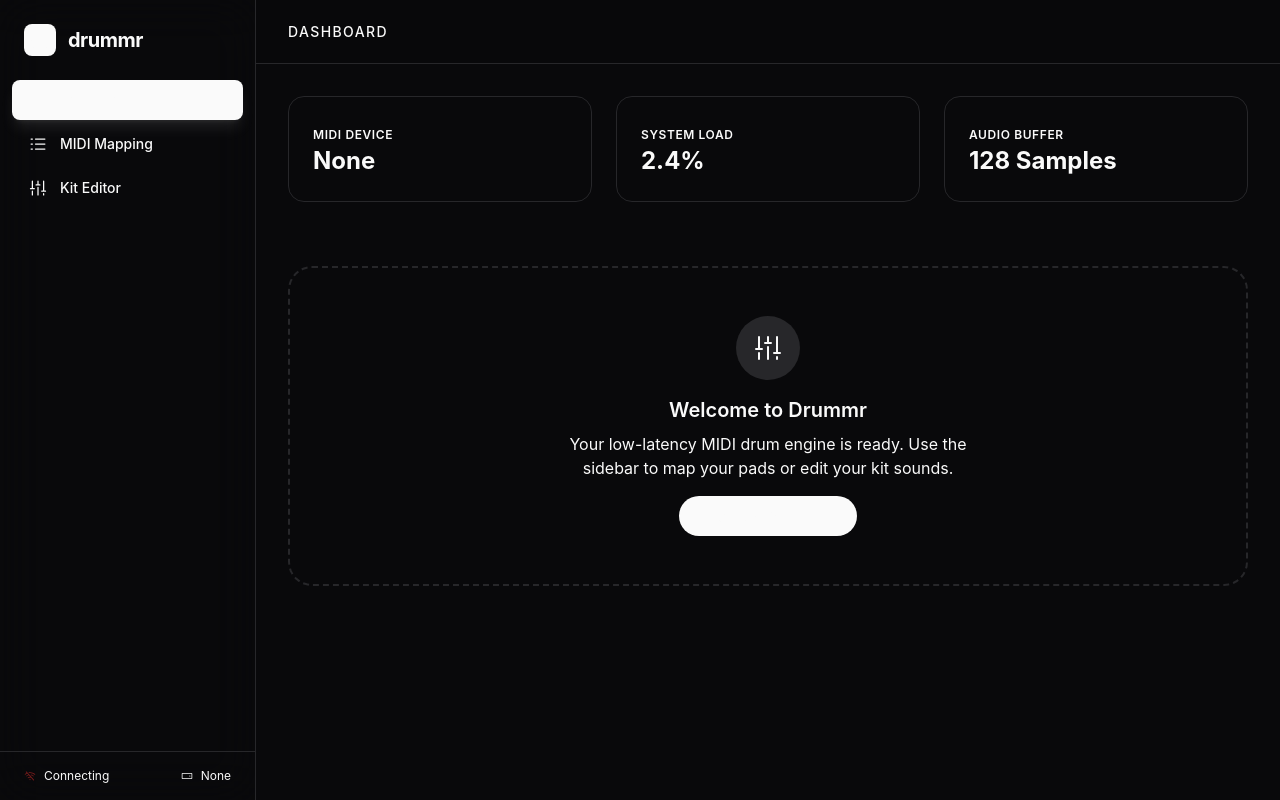
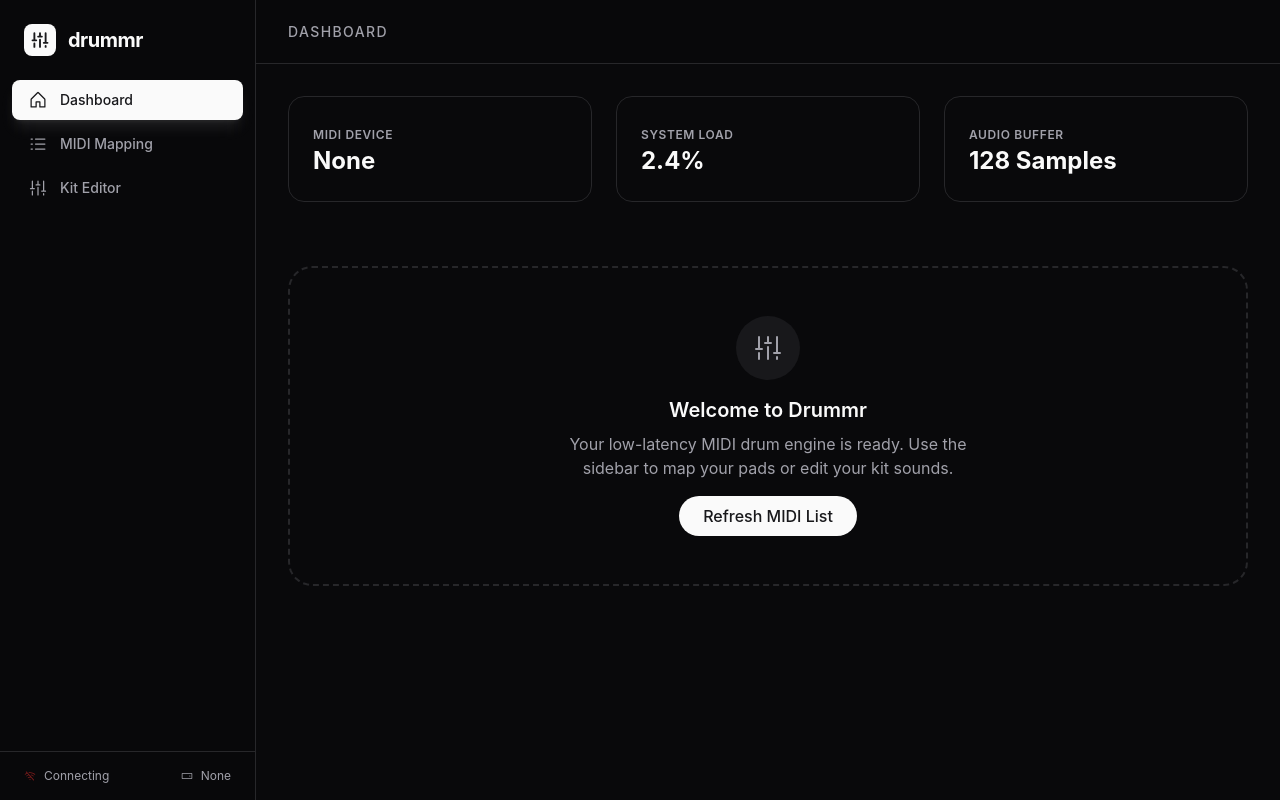
Before and after one commit to thepont/drummr, a React (Vite) app in the folder ui/: page / in a window 1280 px wide. Built offline with nearby package versions, Linux system fonts and the light colour scheme; no server answers.

Commit message:
style(ui): Fix button contrast by mapping foreground variables in theme

```diff
--- a/ui/src/index.css
+++ b/ui/src/index.css
@@ -3,11 +3,28 @@
 @theme {
   --color-background: var(--background);
   --color-foreground: var(--foreground);
+
+  --color-card: var(--card);
+  --color-card-foreground: var(--card-foreground);
+
+  --color-popover: var(--popover);
+  --color-popover-foreground: var(--popover-foreground);
+
   --color-primary: var(--primary);
+  --color-primary-foreground: var(--primary-foreground);
+
   --color-secondary: var(--secondary);
+  --color-secondary-foreground: var(--secondary-foreground);
+
   --color-muted: var(--muted);
+  --color-muted-foreground: var(--muted-foreground);
+
   --color-accent: var(--accent);
+  --color-accent-foreground: var(--accent-foreground);
+
   --color-destructive: var(--destructive);
+  --color-destructive-foreground: var(--destructive-foreground);
+
   --color-border: var(--border);
   --color-input: var(--input);
   --color-ring: var(--ring);
@@ -15,24 +32,20 @@
   --radius-lg: var(--radius);
   --radius-md: calc(var(--radius) - 2px);
   --radius-sm: calc(var(--radius) - 4px);
+
+  --animate-spin-slow: spin 3s linear infinite;
 }
 
 @layer base {
   :root {
-    --background: #09090b; /* zinc-950 */
-    --foreground: #fafafa; /* zinc-50 */
-
-    --muted: #27272a; /* zinc-800 */
-    --muted-foreground: #a1a1aa; /* zinc-400 */
-
-    --popover: #09090b;
-    --popover-foreground: #fafafa;
+    --background: #09090b;
+    --foreground: #fafafa;
 
     --card: #09090b;
     --card-foreground: #fafafa;
 
-    --border: #27272a;
-    --input: #27272a;
+    --popover: #09090b;
+    --popover-foreground: #fafafa;
 
     --primary: #fafafa;
     --primary-foreground: #18181b;
@@ -40,12 +53,17 @@
     --secondary: #27272a;
     --secondary-foreground: #fafafa;
 
+    --muted: #18181b;
+    --muted-foreground: #a1a1aa;
+
     --accent: #27272a;
     --accent-foreground: #fafafa;
 
     --destructive: #7f1d1d;
     --destructive-foreground: #fafafa;
 
+    --border: #27272a;
+    --input: #27272a;
     --ring: #d4d4d8;
 
     --radius: 0.5rem;
@@ -66,7 +84,6 @@
   font-family: Inter, system-ui, Avenir, Helvetica, Arial, sans-serif;
   line-height: 1.5;
   font-weight: 400;
-
   font-synthesis: none;
   text-rendering: optimizeLegibility;
   -webkit-font-smoothing: antialiased;
```
